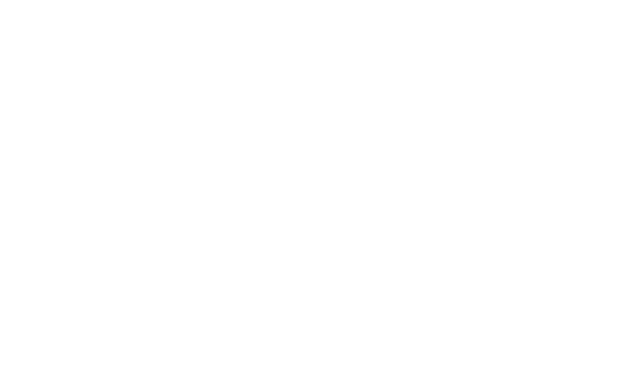
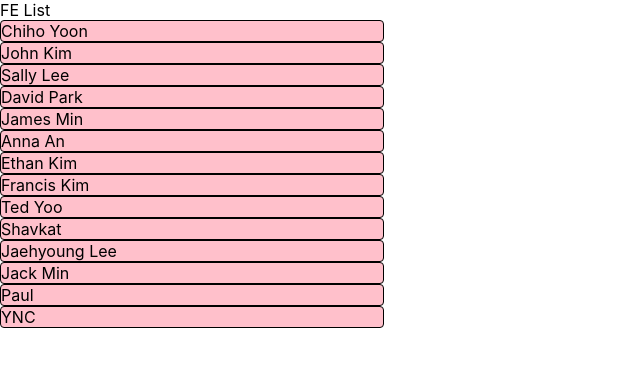
Before and after one commit to djmin43/dnd, a Next.js app: page / in a window 1280 px wide. Shown: the top 366 px of the page, without its empty margins (0-640 px from the left). Built offline with nearby package versions, Linux system fonts and the light colour scheme.

Commit message:
set types

```diff
--- a/src/components/PrototypeDnd.tsx
+++ b/src/components/PrototypeDnd.tsx
@@ -1,14 +1,98 @@
-import React from 'react'
+import React, { useEffect, useState } from 'react'
 import { DragDropContext, Droppable, Draggable } from 'react-beautiful-dnd'
 import { css } from '@emotion/css'
-import { feDevs, DevList, Developer } from '../prototype-list'
+import { feDevs, beDevs, DevList, Developer } from '../prototype-list'
 
 const PrototypeDnd = () => {
+
+  const [isListActive, setIsListActive] = useState(false)
+
+  const [items, setItems] = useState(feDevs)
+
+  useEffect(() => {
+    setIsListActive(true)
+  }, [])
+
+  const onDragEnd = (result: any) => {
+    if (!result.destination) {
+      return;
+  }
+    console.log(result)
+    const newItems = [...items]
+    const [removed] = newItems.splice(result.source.index, 1)
+    newItems.splice(result.destination.index, 0, removed)
+    setItems(newItems)
+  }
+
   return (
     <div>
+      FE List
+      {isListActive &&
+        <DragDropContext onDragEnd={onDragEnd}>
+          <Droppable droppableId="fe" direction="vertical" type="front-end">
+            {(provided, snapshot) => (
+              <div
+                className={boardStyle}
+                {...provided.droppableProps}
+                ref={provided.innerRef}
 
+              >
+                {feDevs.map((card: Developer, index: number) => (
+                  <Draggable draggableId={card.id} index={index} key={card.id}>
+                    {(provided, snapshot) => (
+                      <div
+                        className={itemStyle}
+                        ref={provided.innerRef}
+                        {...provided.draggableProps}
+                        {...provided.dragHandleProps}
+                      >
+                        {card.name}
+                      </div>
+                    )}
+                  </Draggable>
+                ))}
+              </div>
+            ) }
+          </Droppable>
+          <Droppable droppableId="fe2" direction="vertical" type="back-end" >
+            {(provided, snapshot) => (
+              <div
+                className={boardStyle}
+                {...provided.droppableProps}
+                ref={provided.innerRef}
+
+              >
+                {beDevs.map((card: Developer, index: number) => (
+                  <Draggable draggableId={card.id} index={index} key={card.id}>
+                    {(provided, snapshot) => (
+                      <div
+                        className={itemStyle}
+                        ref={provided.innerRef}
+                        {...provided.draggableProps}
+                        {...provided.dragHandleProps}
+                      >
+                        {card.name}
+                      </div>
+                    )}
+                  </Draggable>
+                ))}
+              </div>
+            ) }
+          </Droppable>
+        </DragDropContext>
+      }
     </div>
   )
 }
 
+const boardStyle = css`
+  width: 30vw;
+`
+
+const itemStyle = css`
+  border: 1px solid black;
+  background-color: pink;
+  border-radius: 4px;
+`
+
 export default PrototypeDnd
--- a/src/prototype-list.ts
+++ b/src/prototype-list.ts
@@ -16,5 +16,11 @@
 ]
 
 export const beDevs = [
-
+  {id: '8', name: 'Francis Kim'},
+  {id: '9', name: 'Ted Yoo'},
+  {id: '10', name: 'Shavkat'},
+  {id: '11', name: 'Jaehyoung Lee'},
+  {id: '12', name: 'Jack Min'},
+  {id: '13', name: 'Paul'},
+  {id: '14', name: 'YNC'},
 ]
```
Lines whose indentation alone changed are shown as unchanged.
